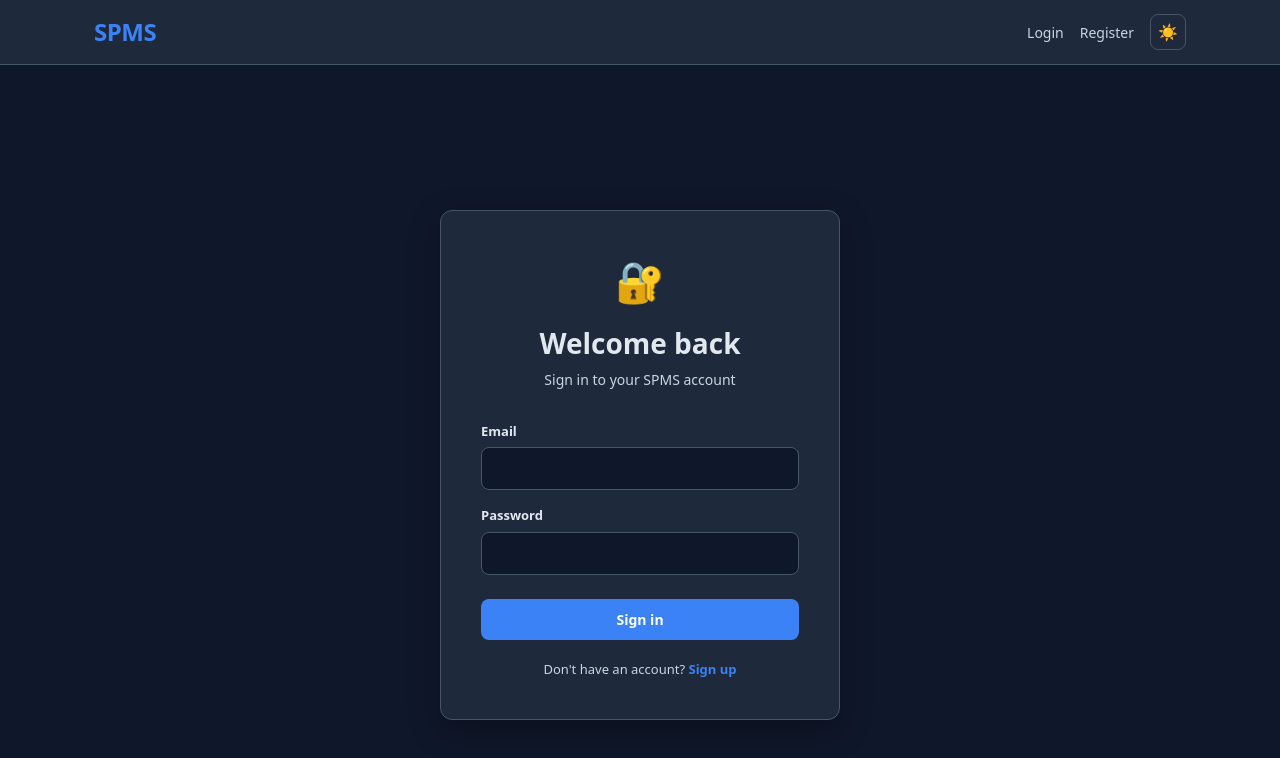
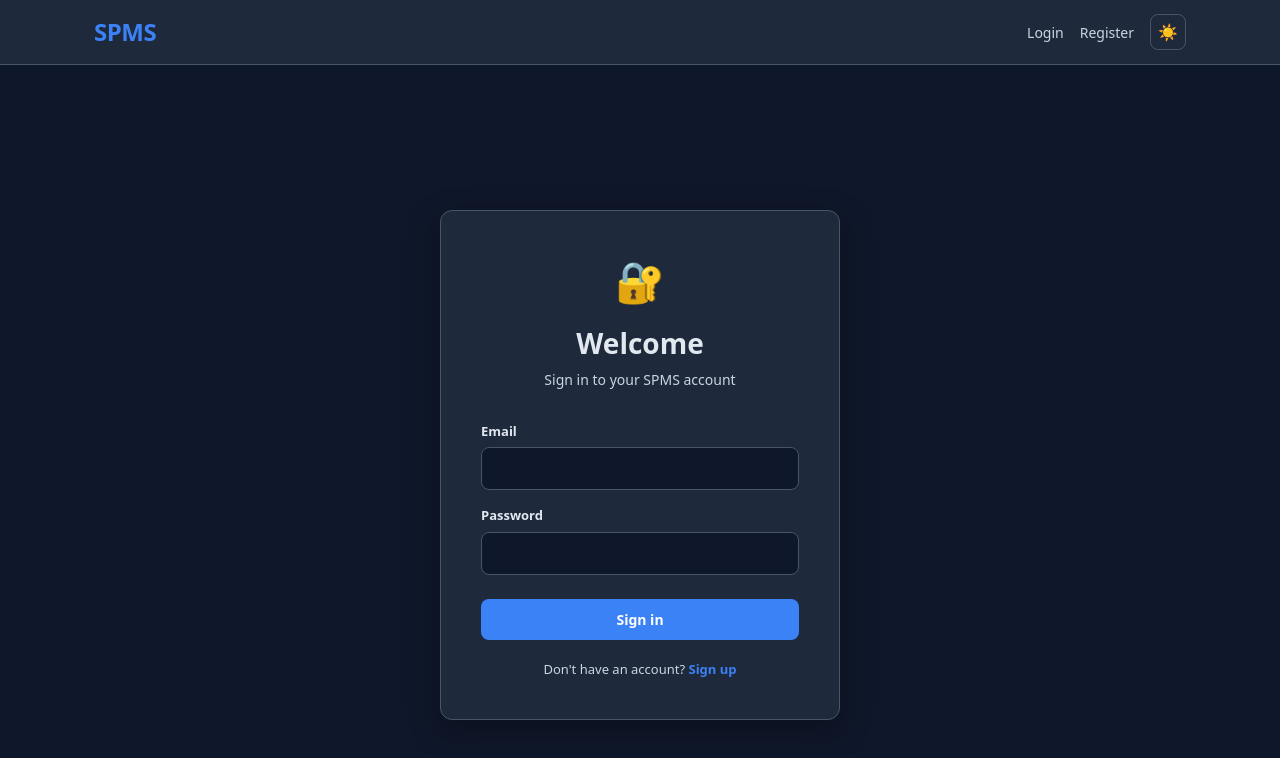
Before and after one commit to wh-238/SPMS-Student-Profile-System, a React app in the folder frontend/: page / in a window 1280 px wide. Shown: the top 758 px of the page. Built offline with nearby package versions, Linux system fonts and the light colour scheme; no server answers; the HTML template or start-up script is replaced by a standard one.

Commit message:
Update login detail

```diff
--- a/frontend/src/pages/Login.jsx
+++ b/frontend/src/pages/Login.jsx
@@ -65,7 +65,7 @@ function Login() {
               marginBottom: '8px'
             }}
           >
-            Welcome back
+            Welcome
           </h1>
           <p style={{ color: colors.textSecondary, fontSize: '14px', margin: 0 }}>
             Sign in to your SPMS account
```
